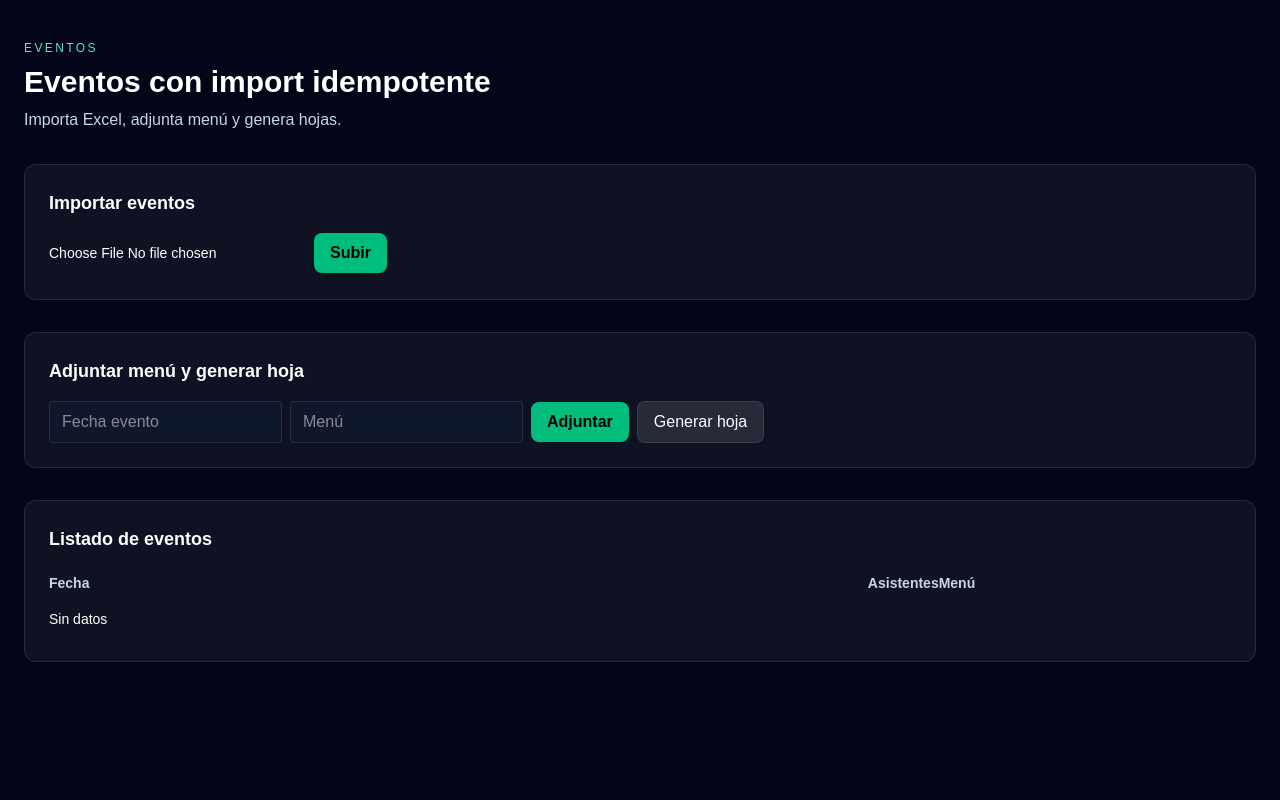
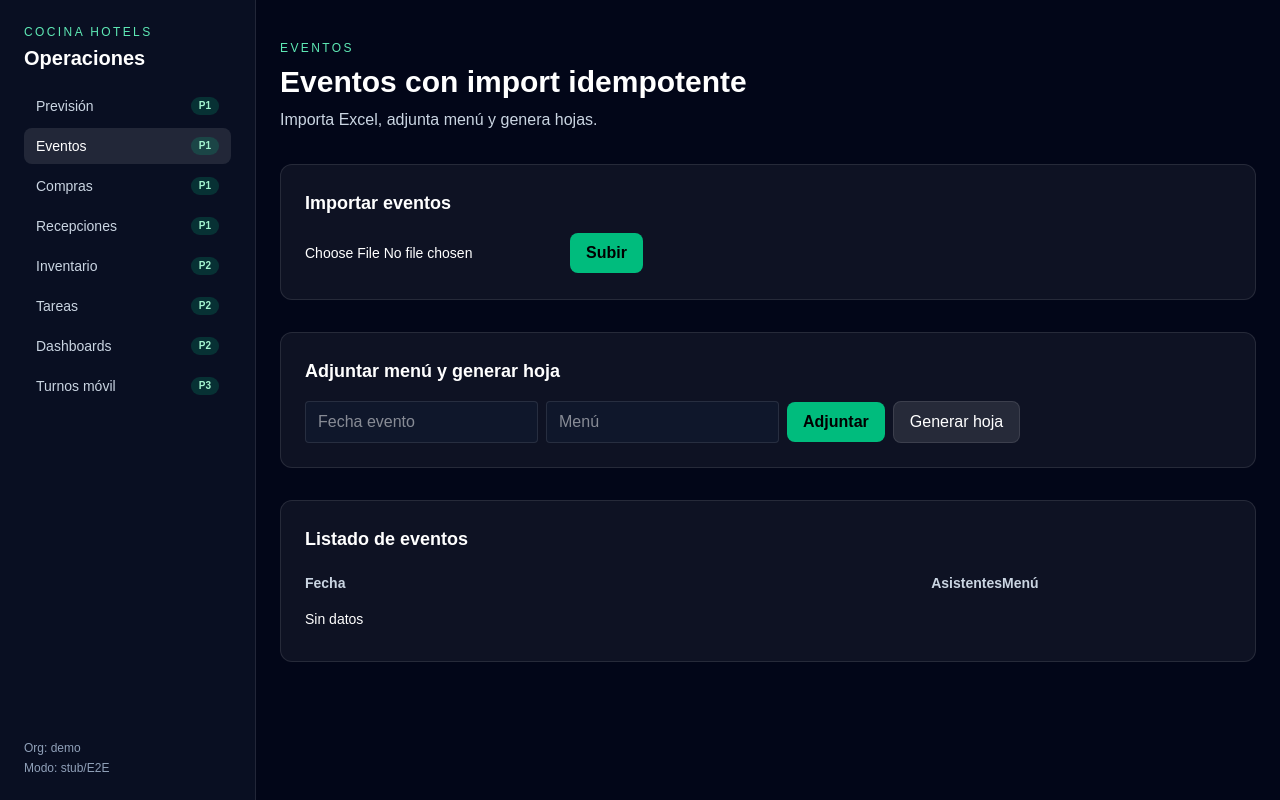
Before and after one commit to rai1001/gestion-ChefOs, a Next.js app: page /events in a window 1280 px wide. Built offline with nearby package versions, Linux system fonts and the light colour scheme.

Commit message:
feat: add app shell layout and fix event route types

```diff
--- /dev/null
+++ b/src/app/(app)/layout.tsx
@@ -0,0 +1,98 @@
+'use client';
+
+import Link from "next/link";
+import { usePathname } from "next/navigation";
+import type { ReactNode } from "react";
+
+const navItems = [
+  { href: "/forecasts", label: "Previsión", badge: "P1" },
+  { href: "/events", label: "Eventos", badge: "P1" },
+  { href: "/purchases", label: "Compras", badge: "P1" },
+  { href: "/receptions", label: "Recepciones", badge: "P1" },
+  { href: "/inventory", label: "Inventario", badge: "P2" },
+  { href: "/tasks", label: "Tareas", badge: "P2" },
+  { href: "/dashboards", label: "Dashboards", badge: "P2" },
+  { href: "/mobile/turnos", label: "Turnos móvil", badge: "P3" },
+];
+
+function SideNav() {
+  const pathname = usePathname();
+
+  return (
+    <nav className="space-y-1">
+      {navItems.map((item) => {
+        const active = pathname === item.href || pathname.startsWith(`${item.href}/`);
+        return (
+          <Link
+            key={item.href}
+            href={item.href}
+            className={`flex items-center justify-between rounded-lg px-3 py-2 text-sm transition-colors ${
+              active ? "bg-white/10 text-white" : "text-slate-300 hover:bg-white/5 hover:text-white"
+            }`}
+          >
+            <span>{item.label}</span>
+            <span className="rounded-full bg-emerald-500/20 px-2 py-0.5 text-[10px] font-semibold text-emerald-200">
+              {item.badge}
+            </span>
+          </Link>
+        );
+      })}
+    </nav>
+  );
+}
+
+function MobileNav() {
+  const pathname = usePathname();
+
+  return (
+    <div className="flex gap-2 overflow-x-auto pb-1">
+      {navItems.map((item) => {
+        const active = pathname === item.href || pathname.startsWith(`${item.href}/`);
+        return (
+          <Link
+            key={item.href}
+            href={item.href}
+            className={`whitespace-nowrap rounded-full px-3 py-1 text-xs font-medium ${
+              active ? "bg-white/20 text-white" : "bg-white/5 text-slate-200 hover:bg-white/10"
+            }`}
+          >
+            {item.label}
+          </Link>
+        );
+      })}
+    </div>
+  );
+}
+
+export default function AppLayout({ children }: { children: ReactNode }) {
+  return (
+    <div className="flex min-h-screen bg-slate-950 text-white">
+      <aside className="hidden w-64 flex-col border-r border-white/10 bg-slate-900/60 p-6 backdrop-blur md:flex">
+        <div className="space-y-1 pb-4">
+          <p className="text-xs uppercase tracking-[0.2em] text-emerald-300">Cocina Hotels</p>
+          <h1 className="text-xl font-semibold">Operaciones</h1>
+        </div>
+        <SideNav />
+        <div className="mt-auto space-y-1 pt-6 text-xs text-slate-400">
+          <p>Org: demo</p>
+          <p>Modo: stub/E2E</p>
+        </div>
+      </aside>
+
+      <div className="flex min-h-screen flex-1 flex-col">
+        <header className="sticky top-0 z-10 flex flex-col gap-3 border-b border-white/10 bg-slate-900/70 px-4 py-3 backdrop-blur md:hidden">
+          <div className="flex items-center justify-between">
+            <div>
+              <p className="text-[11px] uppercase tracking-[0.2em] text-emerald-300">Cocina Hotels</p>
+              <h1 className="text-lg font-semibold">Operaciones</h1>
+            </div>
+            <span className="rounded-full bg-emerald-500/20 px-3 py-1 text-[11px] font-semibold text-emerald-100">E2E</span>
+          </div>
+          <MobileNav />
+        </header>
+
+        <main className="flex-1 overflow-y-auto bg-slate-950">{children}</main>
+      </div>
+    </div>
+  );
+}
--- a/src/app/api/events/[id]/attach-menu/route.ts
+++ b/src/app/api/events/[id]/attach-menu/route.ts
@@ -3,11 +3,11 @@ import { attachMenu } from "@/lib/events/store";
 
 const isE2E = process.env.NEXT_PUBLIC_E2E === "1" || process.env.E2E === "1";
 
-export async function POST(req: NextRequest, { params }: { params: { id: string } }) {
+export async function POST(req: NextRequest, { params }: { params: Promise<{ id: string }> }) {
   try {
     const body = await req.json();
     const { menu_name } = body;
-    const eventDate = params.id; // using date as id for e2e stub
+    const { id: eventDate } = await params; // using date as id for e2e stub
     const orgId = body.org_id || "org-dev";
 
     if (isE2E) {
--- a/src/app/api/events/[id]/sheets/route.ts
+++ b/src/app/api/events/[id]/sheets/route.ts
@@ -3,9 +3,10 @@ import { listEventSheets } from "@/lib/events/store";
 
 const isE2E = process.env.NEXT_PUBLIC_E2E === "1" || process.env.E2E === "1";
 
-export async function GET(req: NextRequest, { params }: { params: { id: string } }) {
+export async function GET(req: NextRequest, { params }: { params: Promise<{ id: string }> }) {
+  const { id } = await params;
   if (isE2E) {
-    const data = listEventSheets().filter((e) => e.event_date === params.id);
+    const data = listEventSheets().filter((e) => e.event_date === id);
     return NextResponse.json({ data, mode: "e2e" });
   }
   // stubbed response
--- a/src/app/page.tsx
+++ b/src/app/page.tsx
@@ -1,65 +1,5 @@
-import Image from "next/image";
+import { redirect } from "next/navigation";
 
 export default function Home() {
-  return (
-    <div className="flex min-h-screen items-center justify-center bg-zinc-50 font-sans dark:bg-black">
-      <main className="flex min-h-screen w-full max-w-3xl flex-col items-center justify-between py-32 px-16 bg-white dark:bg-black sm:items-start">
-        <Image
-          className="dark:invert h-[20px] w-[100px]"
-          src="/next.svg"
-          alt="Next.js logo"
-          width={100}
-          height={20}
-          priority
-        />
-        <div className="flex flex-col items-center gap-6 text-center sm:items-start sm:text-left">
-          <h1 className="max-w-xs text-3xl font-semibold leading-10 tracking-tight text-black dark:text-zinc-50">
-            To get started, edit the page.tsx file.
-          </h1>
-          <p className="max-w-md text-lg leading-8 text-zinc-600 dark:text-zinc-400">
-            Looking for a starting point or more instructions? Head over to{" "}
-            <a
-              href="https://vercel.com/templates?framework=next.js&utm_source=create-next-app&utm_medium=appdir-template-tw&utm_campaign=create-next-app"
-              className="font-medium text-zinc-950 dark:text-zinc-50"
-            >
-              Templates
-            </a>{" "}
-            or the{" "}
-            <a
-              href="https://nextjs.org/learn?utm_source=create-next-app&utm_medium=appdir-template-tw&utm_campaign=create-next-app"
-              className="font-medium text-zinc-950 dark:text-zinc-50"
-            >
-              Learning
-            </a>{" "}
-            center.
-          </p>
-        </div>
-        <div className="flex flex-col gap-4 text-base font-medium sm:flex-row">
-          <a
-            className="flex h-12 w-full items-center justify-center gap-2 rounded-full bg-foreground px-5 text-background transition-colors hover:bg-[#383838] dark:hover:bg-[#ccc] md:w-[158px]"
-            href="https://vercel.com/new?utm_source=create-next-app&utm_medium=appdir-template-tw&utm_campaign=create-next-app"
-            target="_blank"
-            rel="noopener noreferrer"
-          >
-            <Image
-              className="dark:invert h-4 w-4"
-              src="/vercel.svg"
-              alt="Vercel logomark"
-              width={16}
-              height={16}
-            />
-            Deploy Now
-          </a>
-          <a
-            className="flex h-12 w-full items-center justify-center rounded-full border border-solid border-black/[.08] px-5 transition-colors hover:border-transparent hover:bg-black/[.04] dark:border-white/[.145] dark:hover:bg-[#1a1a1a] md:w-[158px]"
-            href="https://nextjs.org/docs?utm_source=create-next-app&utm_medium=appdir-template-tw&utm_campaign=create-next-app"
-            target="_blank"
-            rel="noopener noreferrer"
-          >
-            Documentation
-          </a>
-        </div>
-      </main>
-    </div>
-  );
+  redirect("/forecasts");
 }
```
